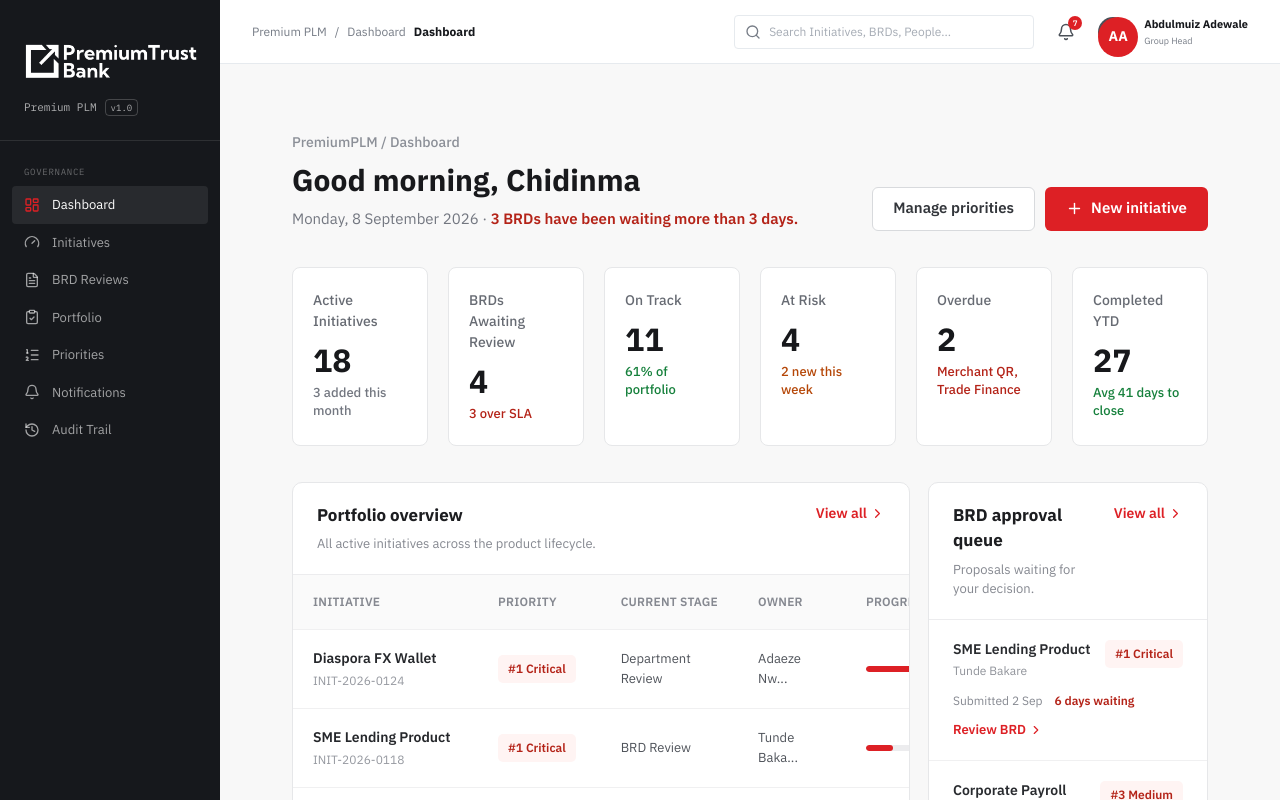
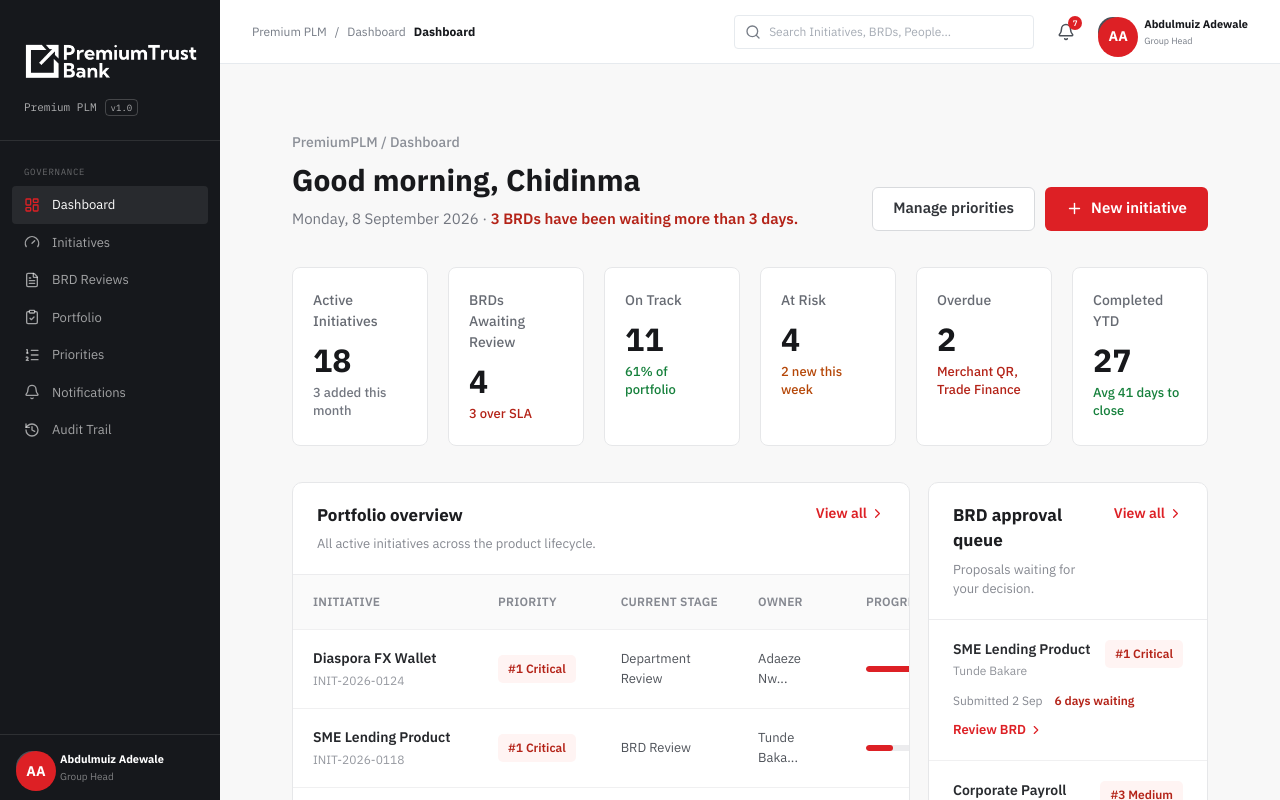
Before and after one commit to joshuaolatunji/Premium_PLM, a React (Vite) app in the folder premium-plm/: page / in a window 1280 px wide. Shown: the top 800 px of the page. Built offline with nearby package versions, Linux system fonts and the light colour scheme.

Commit message:
Fixed sidebar

```diff
--- a/premium-plm/package.json
+++ b/premium-plm/package.json
@@ -12,6 +12,7 @@
   "dependencies": {
     "@fontsource/ibm-plex-mono": "^5.3.0",
     "@fontsource/ibm-plex-sans": "^5.3.0",
+    "@tanstack/react-query": "^5.103.2",
     "lucide-react": "^1.43.0",
     "react": "^19.2.8",
     "react-dom": "^19.2.8",
--- a/premium-plm/src/index.css
+++ b/premium-plm/src/index.css
@@ -50,17 +50,25 @@ a {
 /*APPLICATION SHELL*/
 
 .app-shell {
-  min-height: 100vh;
+  height: 100vh;
   display: flex;
   background: var(--color-surface-alt);
+  overflow: hidden;
 }
 
 .app-shell_main {
   flex: 1;
   min-width: 0;
+
+  display: flex;
+  flex-direction: column;
+  height: 100vh;
+  overflow: hidden;
 }
 
 .app-shell_content {
+  flex: 1;
+  overflow-y: auto;
   padding: var(--space-8);
 }
 
@@ -69,10 +77,12 @@ a {
 
 .sidebar {
   width: 220px;
-  min-height: 100vh;
+  height: 100vh;
+  flex-shrink: 0;
 
   display: flex;
   flex-direction: column;
+  overflow-y: auto;
 
   background: var(--color-ink);
   color: white;
@@ -93,6 +103,7 @@ a {
 .sidebar_brand {
   padding: var(--space-6);
   border-bottom: 1px solid rgb(255 255 255 / 10%);
+
 }
 
 .sidebar_brand-name {
@@ -211,6 +222,7 @@ a {
 
 .topbar {
   height: 64px;
+  flex-shrink: 0;
 
   display: flex;
   align-items: center;
--- a/premium-plm/src/service/LoginService.ts
+++ b/premium-plm/src/service/LoginService.ts
@@ -8,7 +8,7 @@ import type {
 
 export function loginUser(
     credentials: LoginRequest,
-)/*: Promise<LoginResponse>*/ {
+): Promise<LoginResponse> {
     return apiClient<LoginResponse>("api/PLMAuth/login", {
     method: "POST",
     body: JSON.stringify(credentials),
```
Also changed, not shown: 1 other file (tests, documents, lock files or other folders).
